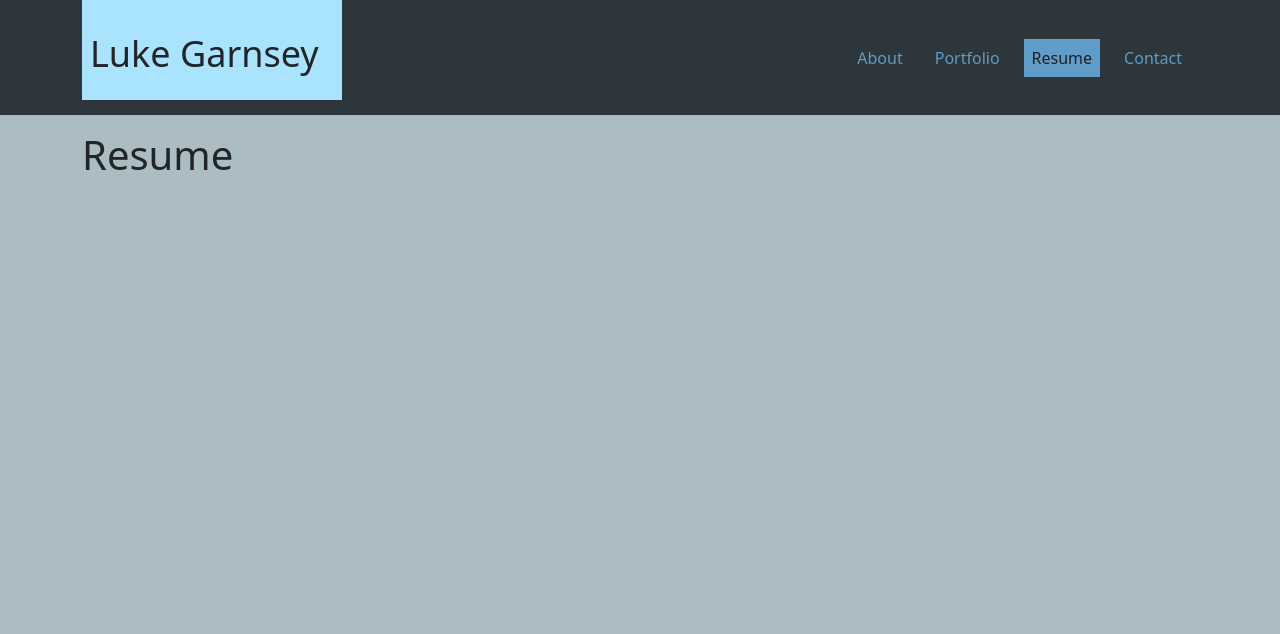
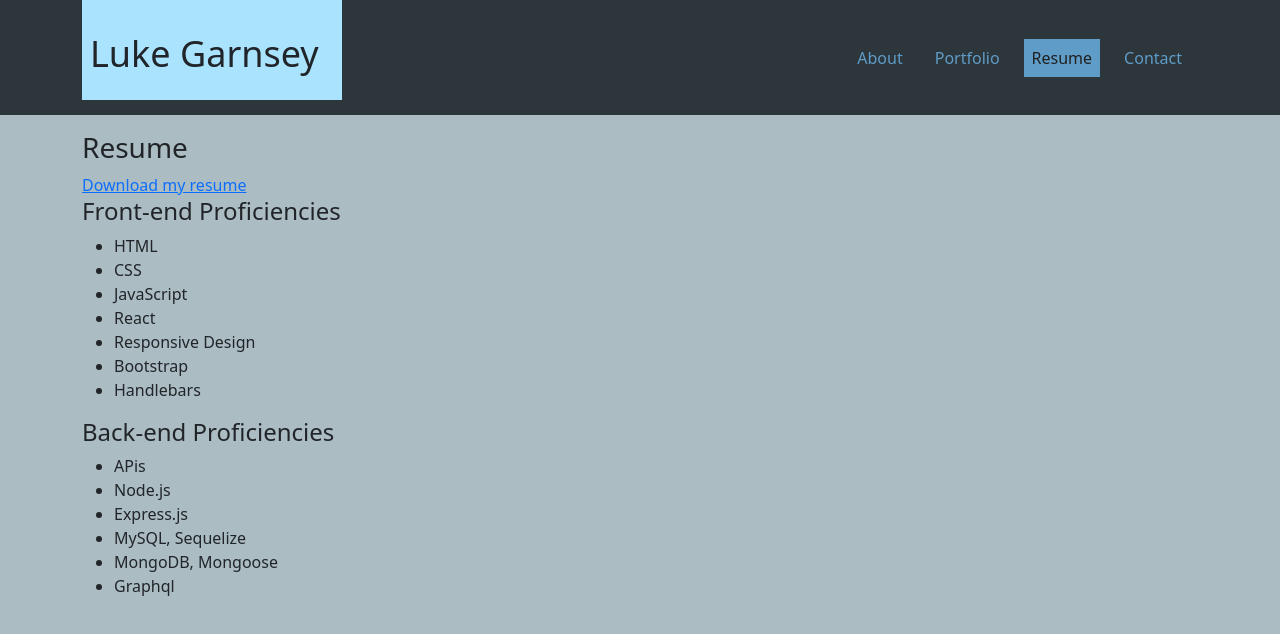
Before and after one commit to LukeGarnsey/portfolio-react, a React (Vite) app in the folder client/: page /Resume in a window 1280 px wide. Shown: the top 634 px of the page. Built offline with nearby package versions, Linux system fonts and the light colour scheme.

Commit message:
Setup Resume page and resume-pdf download

```diff
--- a/client/src/components/pages/Portfolio.jsx
+++ b/client/src/components/pages/Portfolio.jsx
@@ -3,7 +3,7 @@ import { passwordApp, weatherApp, questionsApp, workDayApp } from "../../assets/
 export default function Portfolio(){
   return (
     <div>
-      <h1 className="">Portfolio</h1>
+      <h3 className="">Portfolio</h3>
       <div className="container">
         <div className="row g-4 pb-4 justify-content-left">
           <div style={styles.col}  className={columnClasses}>
--- a/client/src/components/pages/Resume.jsx
+++ b/client/src/components/pages/Resume.jsx
@@ -1,7 +1,39 @@
+import resume from '../../assets/FullstackDeveloper.pdf';
 export default function Resume(){
+
   return (
     <div>
-      <h1>Resume</h1>
+      <h3>Resume</h3>
+      <div>
+        <a download="Resume" href={resume} target='_blank'>Download my resume</a>
+      </div>
+      <div>
+        <h4>Front-end Proficiencies</h4>
+
+        <ul className="">
+          <li>HTML</li>
+          <li>CSS</li>
+          <li>JavaScript</li>
+          <li>React</li>
+          <li>Responsive Design</li>
+          <li>Bootstrap</li>
+          <li>Handlebars</li>
+        </ul>
+
+      </div>
+      <div>
+        <h4>Back-end Proficiencies</h4>
+
+        <ul className="">
+          <li>APis</li>
+          <li>Node.js</li>
+          <li>Express.js</li>
+          <li>MySQL, Sequelize</li>
+          <li>MongoDB, Mongoose</li>
+          <li>Graphql</li>
+        </ul>
+
+      </div>
     </div>
   );
 }
```
Also changed, not shown: 1 other file (tests, documents, lock files or other folders).
